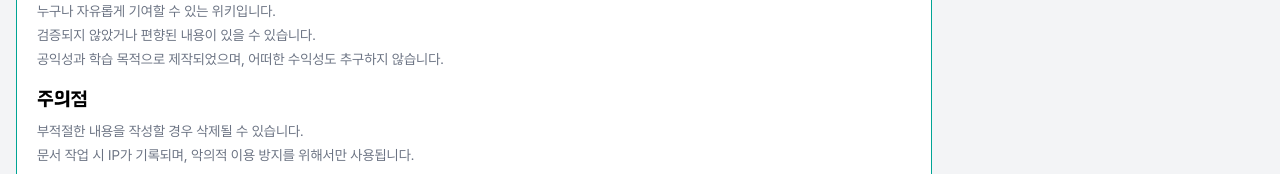
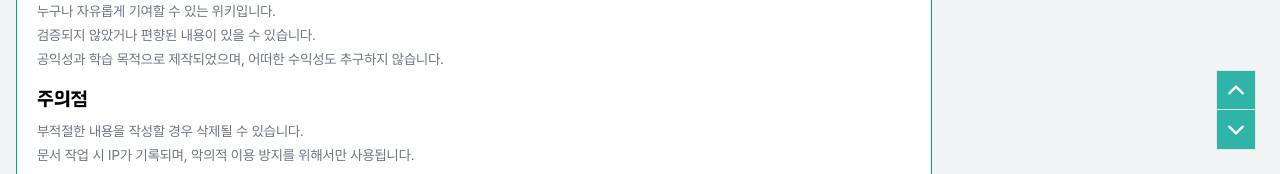
Before and after one commit to openmpy/runner-wiki, a Next.js app in the folder client/: page / in a window 1280 px wide. Shown: the part 626-800 px from the top of the page. Built offline with nearby package versions, Linux system fonts and the light colour scheme; no server answers.

Commit message:
feat: 레이아웃에 ScrollToTop 컴포넌트 추가
- 레이아웃의 바닥글 위에 ScrollToTop 컴포넌트를 추가하여 사용자 편의성을 향상.

```diff
--- a/client/app/layout.tsx
+++ b/client/app/layout.tsx
@@ -1,6 +1,7 @@
 import Footer from "@/components/layout/Footer";
 import Header from "@/components/layout/Header";
 import Sidebar from "@/components/layout/Sidebar";
+import ScrollToTop from "@/components/ui/ScrollToTop";
 import localFont from "next/font/local";
 import { Suspense } from "react";
 import "./globals.css";
@@ -57,6 +58,7 @@ export default function RootLayout({
           </div>
         </div>
         <Footer />
+        <ScrollToTop />
       </body>
     </html>
   );
--- /dev/null
+++ b/client/components/ui/ScrollToTop.tsx
@@ -0,0 +1,40 @@
+"use client";
+
+import { IoChevronDown, IoChevronUp } from "react-icons/io5";
+
+const ScrollToTop = () => {
+  const scrollToTop = () => {
+    window.scrollTo({
+      top: 0,
+      behavior: "smooth",
+    });
+  };
+
+  const scrollToBottom = () => {
+    window.scrollTo({
+      top: document.documentElement.scrollHeight,
+      behavior: "smooth",
+    });
+  };
+
+  return (
+    <div className="fixed bottom-6 right-6 flex flex-col z-50">
+      <button
+        onClick={scrollToTop}
+        className="w-10 h-10 bg-mint/80 text-white rounded-none flex items-center justify-center border border-gray-200"
+        aria-label="맨 위로 이동"
+      >
+        <IoChevronUp size={24} />
+      </button>
+      <button
+        onClick={scrollToBottom}
+        className="w-10 h-10 bg-mint/80 text-white rounded-none flex items-center justify-center border border-gray-200 border-t-0"
+        aria-label="맨 아래로 이동"
+      >
+        <IoChevronDown size={24} />
+      </button>
+    </div>
+  );
+};
+
+export default ScrollToTop;
```
